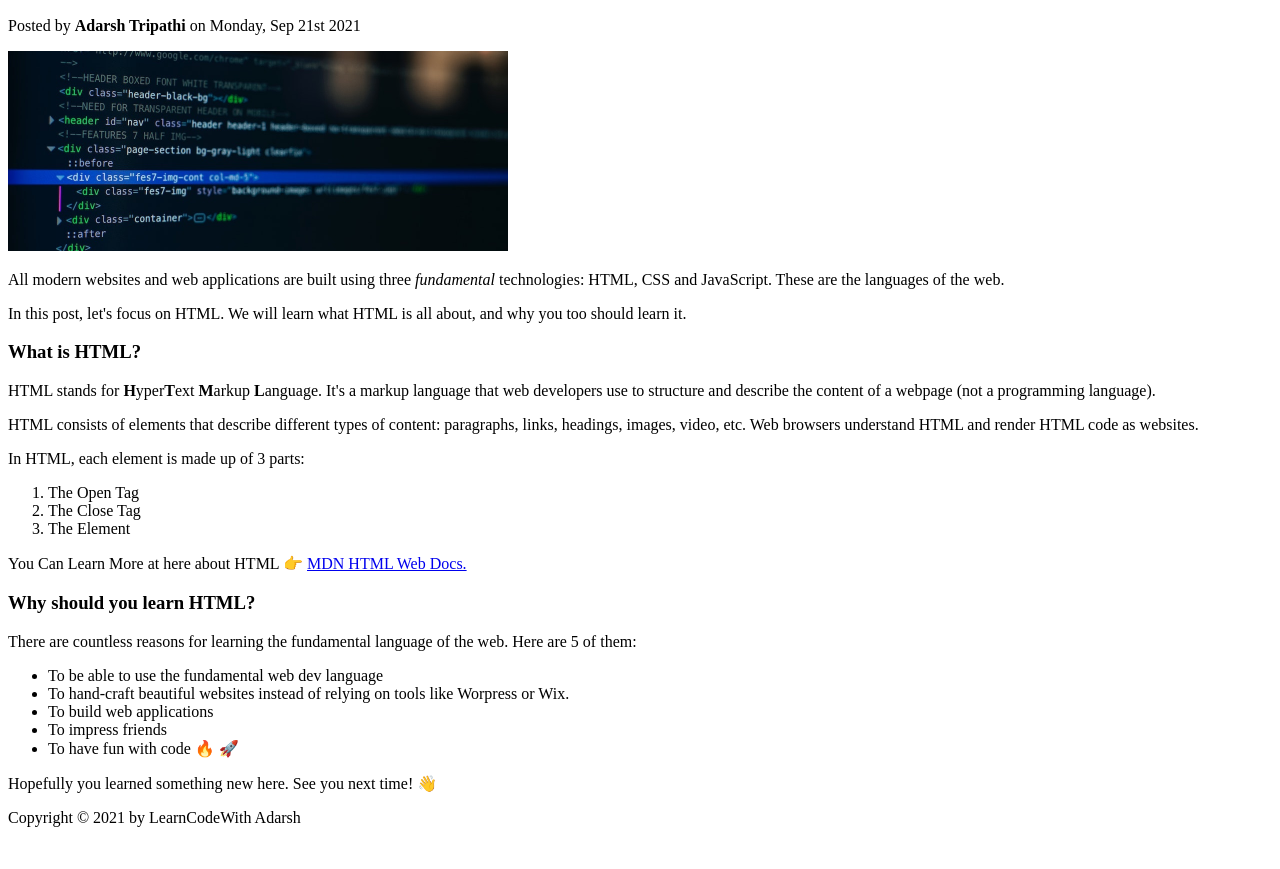
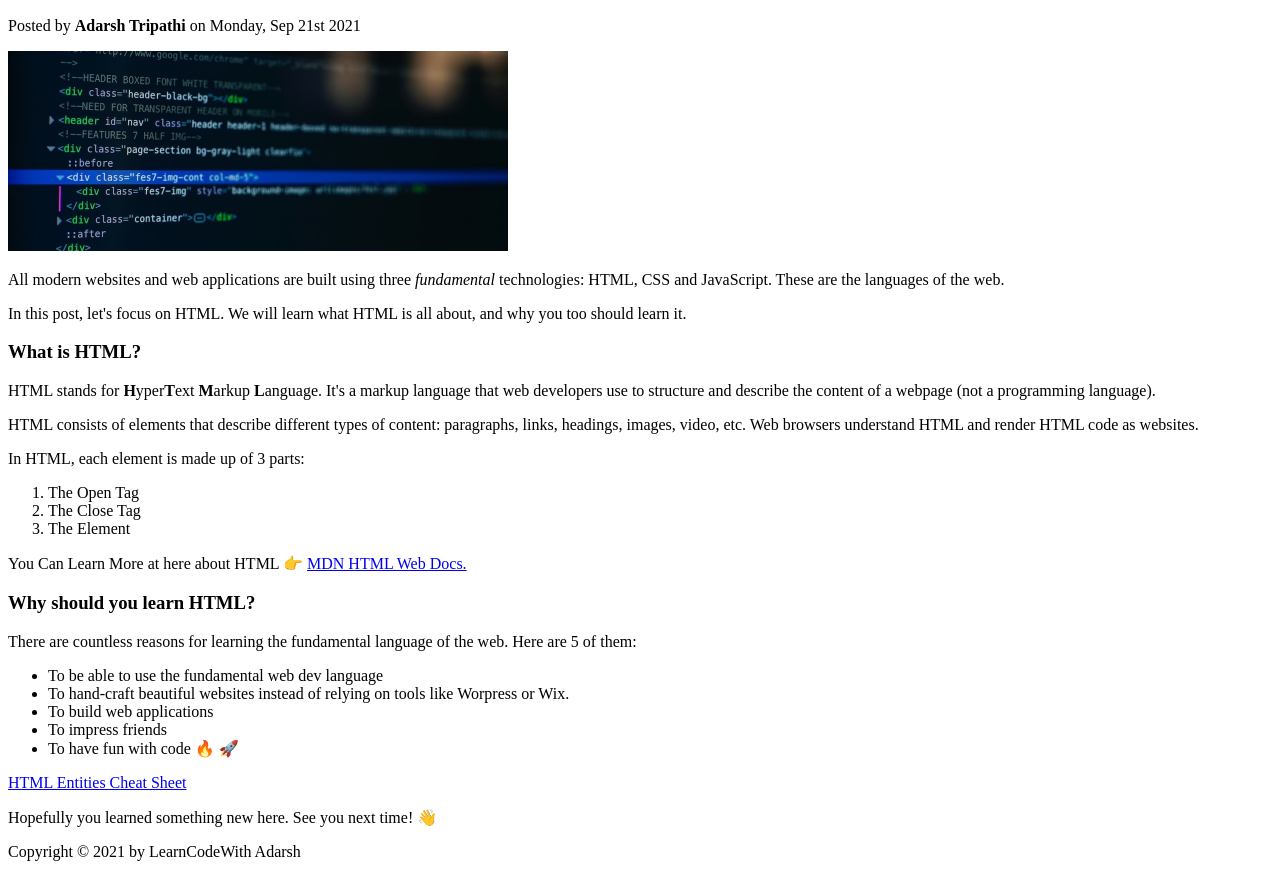
Before and after one commit to adarshtiwari1998/html-and-css-website-course-tut, a plain HTML site: page HTML-Fundamentals/index.html in a window 1280 px wide. Shown: the part 227-1096 px from the top of the page. Before the commit the page ends 1062 px from the top, so only its background shows below. Drawn offline with Linux system fonts and the light colour scheme.

Commit message:
HTML Fundamental lecture 4-> html entities hyperlinks added on home page

```diff
--- a/HTML-Fundamentals/index.html
+++ b/HTML-Fundamentals/index.html
@@ -102,6 +102,10 @@
         <li>To impress friends</li>
         <li>To have fun with code 🔥 🚀</li>
       </ul>
+      <a
+        href="https://cheatography.com/davechild/cheat-sheets/html-character-entities/"
+        >HTML Entities Cheat Sheet</a
+      >
       <p>Hopefully you learned something new here. See you next time! 👋</p>
     </article>
     <!--footer element-->
```
Also changed, not shown: 1 other file.
